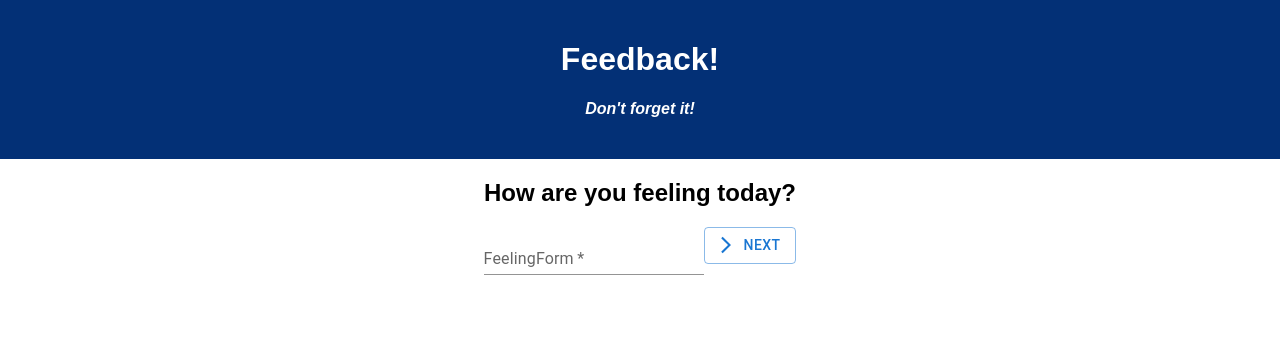
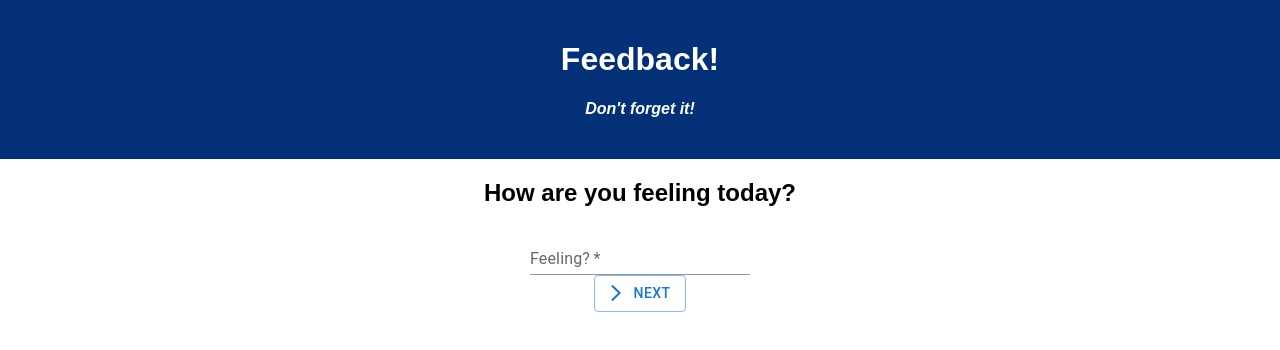
Before and after one commit to Thirteenhelens/Feedback_Loop, a React (Create React App) app: page /comment in a window 1280 px wide. Shown: the top 350 px of the page. Built offline with nearby package versions, Linux system fonts and the light colour scheme.

Commit message:
Added store, sorced it in, and added functionallity to feedback component

```diff
--- a/package.json
+++ b/package.json
@@ -13,8 +13,10 @@
     "pg": "^8.2.1",
     "react": "^17.0.1",
     "react-dom": "^17.0.1",
+    "react-redux": "^7.2.6",
     "react-router-dom": "^5.3.0",
-    "react-scripts": "^4.0.1"
+    "react-scripts": "^4.0.1",
+    "redux-logger": "^3.0.6"
   },
   "devDependencies": {
     "nodemon": "^1.18.5"
--- a/src/components/FeelingForm/FeelingForm.jsx
+++ b/src/components/FeelingForm/FeelingForm.jsx
@@ -1,14 +1,27 @@
+import { useState } from "react";
 import Button from "@mui/material/Button";
 import { useHistory } from "react-router";
 import TextField from "@mui/material/TextField";
+import { useDispatch, useSelector } from "react-redux";
 import ArrowForwardIosTwoToneIcon from "@mui/icons-material/ArrowForwardIosTwoTone";
 
 function FeelingForm() {
   const history = useHistory();
+  const dispatch = useDispatch();
+  const placeholder = useSelector((store) => store.placeholder);
+  const [feedback, setFeedback] = useState(placeholder.feedback);
 
-  const handleSubmit = () => {
+  const handleSubmit = (e) => {
+    e.preventDefault();
     console.log(`Clicked Next`);
+
+    dispatch({
+      type: "ADD_INPUT",
+      payload: feedback,
+    });
+
     history.push("/understanding");
+    setFeedback("");
   };
 
   return (
@@ -20,10 +33,13 @@ function FeelingForm() {
         <TextField
           required
           type="number"
+          value={feedback}
+          label="Feeling?"
+          variant="standard"
           id="standard-basic"
-          label="FeelingForm"
-          variant="standard"
+          onChange={(e) => setFeedback(e.target.value)}
         />
+        <br />
         <Button
           type="submit"
           variant="outlined"
--- a/src/index.js
+++ b/src/index.js
@@ -1,8 +1,31 @@
+import './index.css';
 import React from 'react';
 import ReactDOM from 'react-dom';
-import './index.css';
+import logger from 'redux-logger';
+import { Provider } from 'react-redux';
 import App from './components/App/App';
 import registerServiceWorker from './registerServiceWorker';
+import { createStore, combineReducers, applyMiddleware } from 'redux';
 
-ReactDOM.render(<App />, document.getElementById('root'));
+const placeholder = (state = { feedback: '', understanding: '', support: '', comments: '' }, action) => {
+    if (action.type === "ADD_INPUT") {
+        return action.payload
+    }
+    return state;
+}
+
+const storeInstance = createStore(
+    combineReducers({
+        placeholder
+    }), applyMiddleware(
+        logger
+    )
+)
+
+ReactDOM.render(
+    <Provider store={storeInstance} >
+        <App />
+    </Provider>,
+    document.getElementById('root'));
+
 registerServiceWorker();
```
Also changed, not shown: 2 other files (tests, documents, lock files or other folders).
